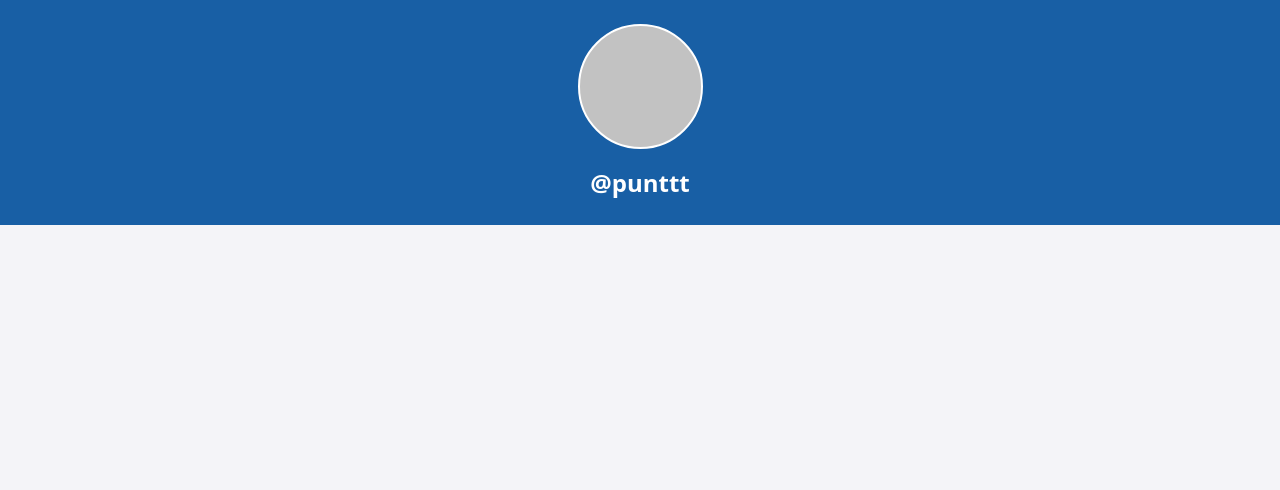
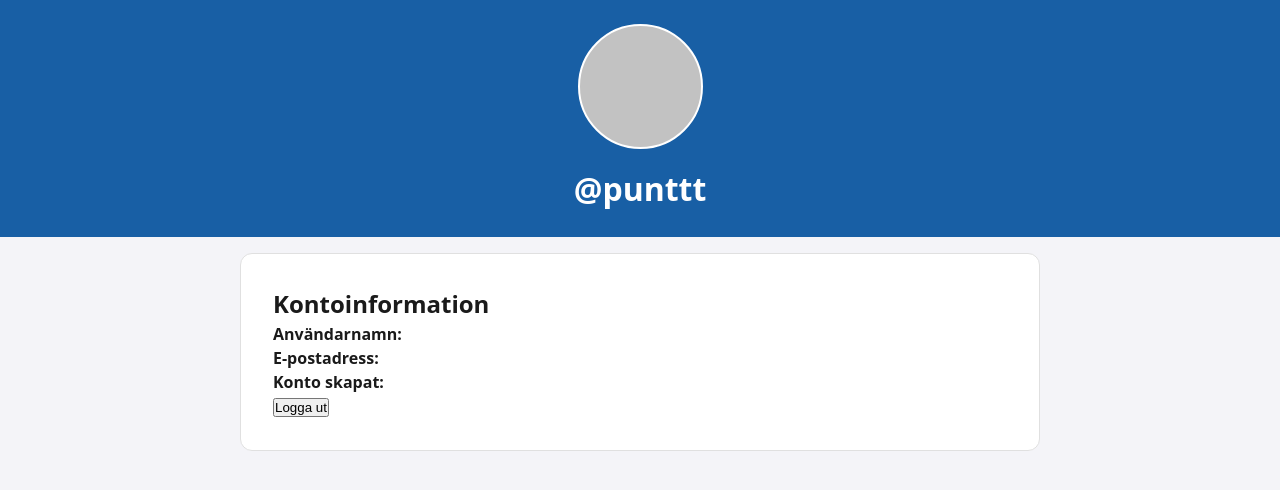
Before and after one commit to Punttt/auth-frontend, a website built with Vite: page dashboard.html in a window 1280 px wide. Built offline with nearby package versions, Linux system fonts and the light colour scheme.

Commit message:
fortsätter med dashboard

```diff
--- a/dashboard.html
+++ b/dashboard.html
@@ -10,10 +10,15 @@
   <body class="dashboard-page">
     <header class="hero">
         <div class="profile-avatar"></div>
-        <h2 id="profile-username">punttt</h2>
+        <h1 id="profile-username">punttt</h1>
     </header>
     <main>
+      <h2>Kontoinformation</h2>
+      <p><strong>Användarnamn:</strong> <span id="profile-user"></span></p>
+      <p><strong>E-postadress:</strong> <span id="profile-email"></span></p>
+      <p><strong>Konto skapat:</strong> <span id="profile-created"></span></p>
 
+      <button id="logoutBtn" class="btn">Logga ut</button>
     </main>
     <script type="module" src="/src/js/dashboard.js"></script>
   </body>
--- a/src/css/main.scss
+++ b/src/css/main.scss
@@ -67,6 +67,7 @@ body {
         align-items: center;
         justify-content: center;
         padding: 1.5rem;
+        margin-bottom: 1rem;
 
 
         .profile-avatar {
@@ -78,12 +79,23 @@ body {
             border: 2px solid #fff;
         }
 
-        h2 {
-            font-weight: 600;
+        h1 {
+          font-size: 2rem;
+          font-weight: 600;
         }
-        h2:before {
+        h1:before {
             content: "@";
         }
+    }
+
+    main {
+      background: $bg-card;
+      padding: 2rem;
+      border-radius: 12px;
+      border: 0.5px solid $border;
+      width: 100%;
+      max-width: 800px;
+      margin: 0 auto;
     }
 }
 
```
